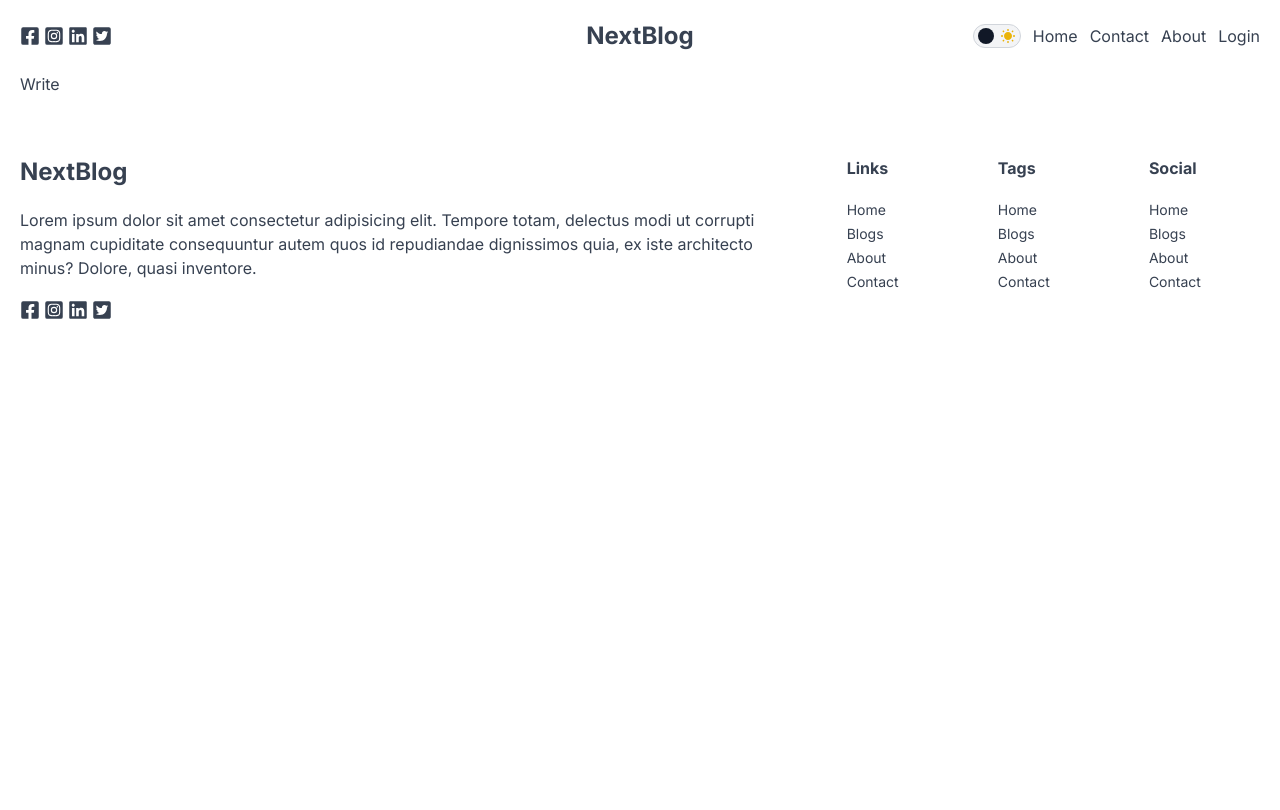
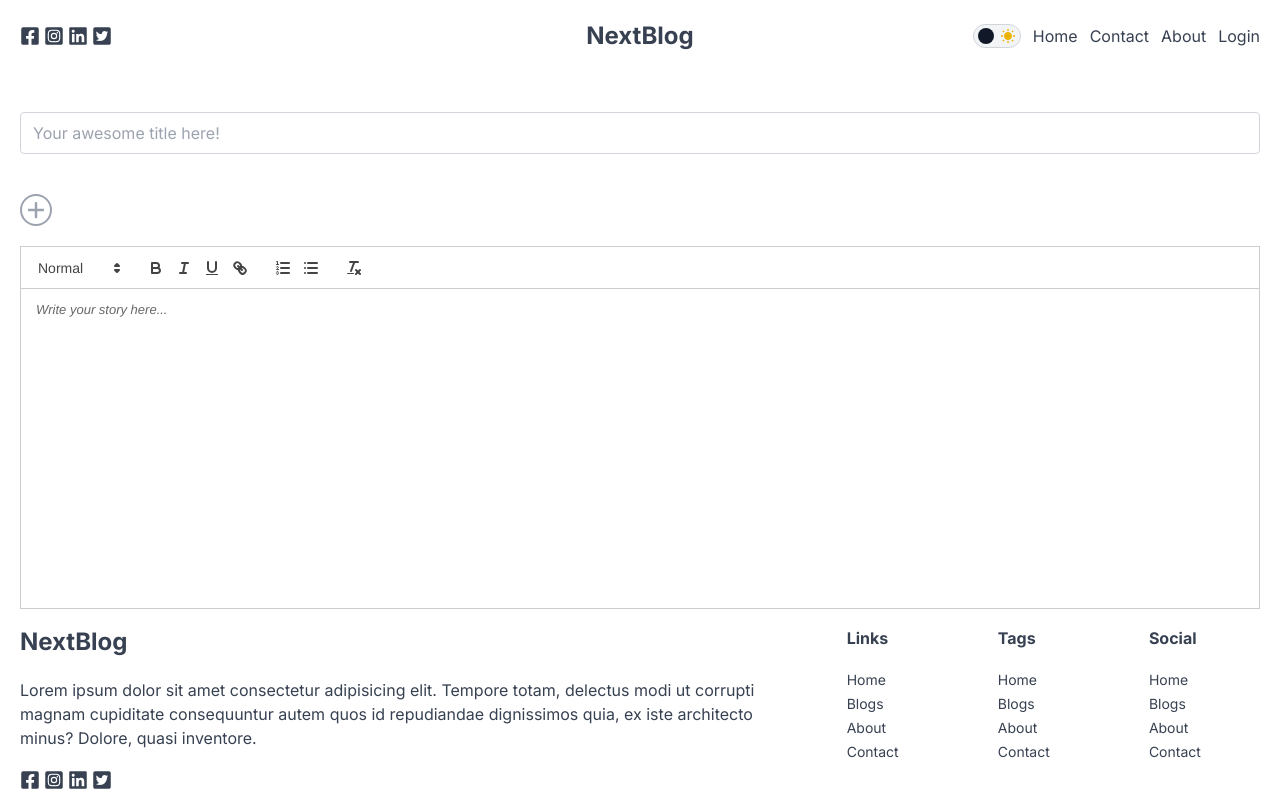
Before and after one commit to debarshi121/next-blog, a Next.js app: page /write in a window 1280 px wide. Built offline with nearby package versions, Linux system fonts and the light colour scheme.

Commit message:
write page

```diff
--- a/package.json
+++ b/package.json
@@ -14,7 +14,8 @@
     "next-themes": "^0.2.1",
     "react": "^18",
     "react-dom": "^18",
-    "react-icons": "^5.0.1"
+    "react-icons": "^5.0.1",
+    "react-quill": "^2.0.0"
   },
   "devDependencies": {
     "autoprefixer": "^10.0.1",
--- a/src/app/write/page.jsx
+++ b/src/app/write/page.jsx
@@ -1,7 +1,39 @@
-import React from "react";
+"use client";
 
-const page = () => {
-	return <div>Write</div>;
+import React, {useState} from "react";
+import {FaImage, FaUpload} from "react-icons/fa";
+import {FaPlus} from "react-icons/fa6";
+import {MdOutlineOndemandVideo} from "react-icons/md";
+import ReactQuill from "react-quill";
+import "react-quill/dist/quill.snow.css";
+
+const WritePage = () => {
+	const [open, setOpen] = useState(false);
+	const [value, setValue] = useState("");
+	return (
+		<div className="flex flex-col gap-5 mt-10">
+			<input type="text" className="border border-gray-300 rounded py-2 px-3" placeholder="Your awesome title here!" />
+			<div className="flex gap-5 mt-5">
+				<button onClick={() => setOpen(!open)} className="w-8 h-8 rounded-full border-2 cursor-pointer border-gray-400">
+					<FaPlus className="mx-auto my-auto w-5 h-5 text-gray-400" />
+				</button>
+				{open && (
+					<div className="flex gap-5">
+						<button className="w-8 h-8 rounded-full border-2 cursor-pointer border-green-500">
+							<FaImage className="mx-auto my-auto w-4 h-4 text-green-500" />
+						</button>
+						<button className="w-8 h-8 rounded-full border-2 cursor-pointer border-green-500">
+							<FaUpload className="mx-auto my-auto w-4 h-4 text-green-500" />
+						</button>
+						<button className="w-8 h-8 rounded-full border-2 cursor-pointer border-green-500">
+							<MdOutlineOndemandVideo className="mx-auto my-auto w-4 h-4 text-green-500" />
+						</button>
+					</div>
+				)}
+			</div>
+			<ReactQuill theme="snow" className="h-80" value={value} onChange={setValue} placeholder="Write your story here..." />
+		</div>
+	);
 };
 
-export default page;
+export default WritePage;
```
Also changed, not shown: 1 other file (tests, documents, lock files or other folders).
